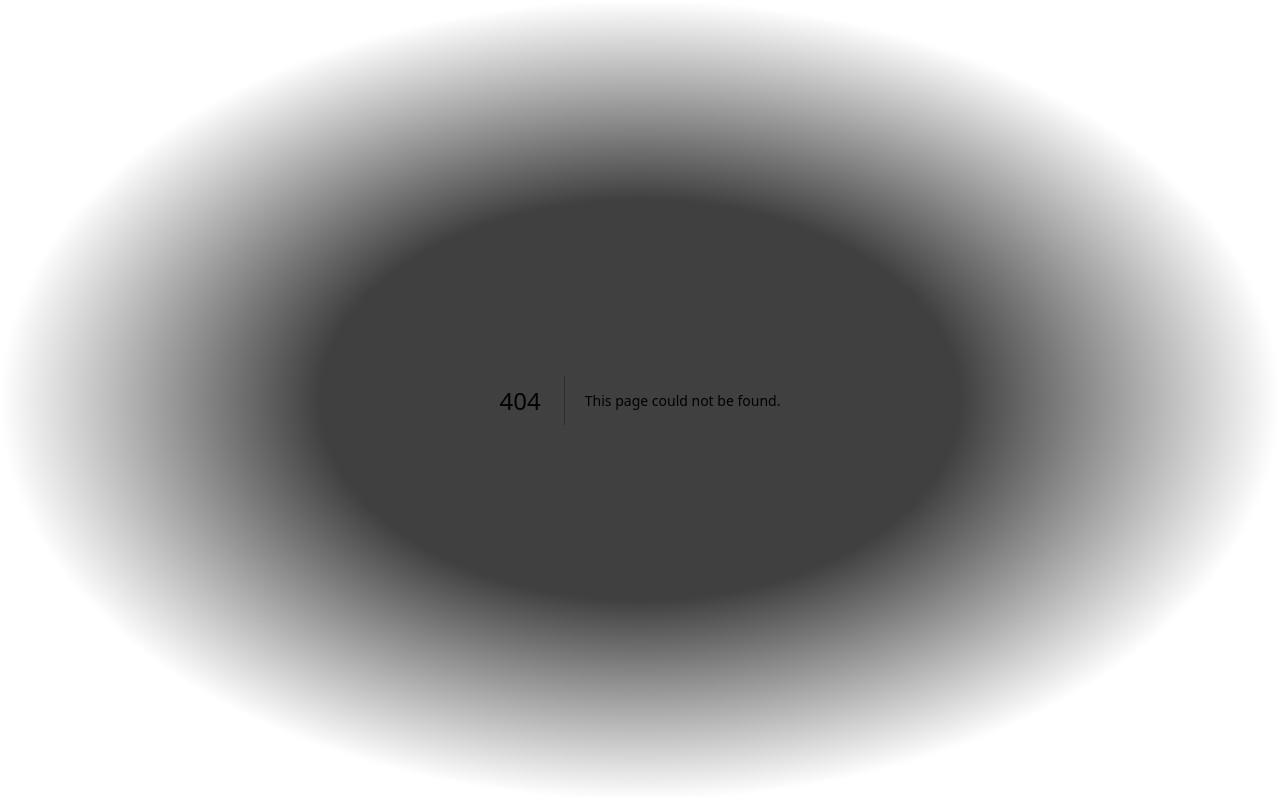
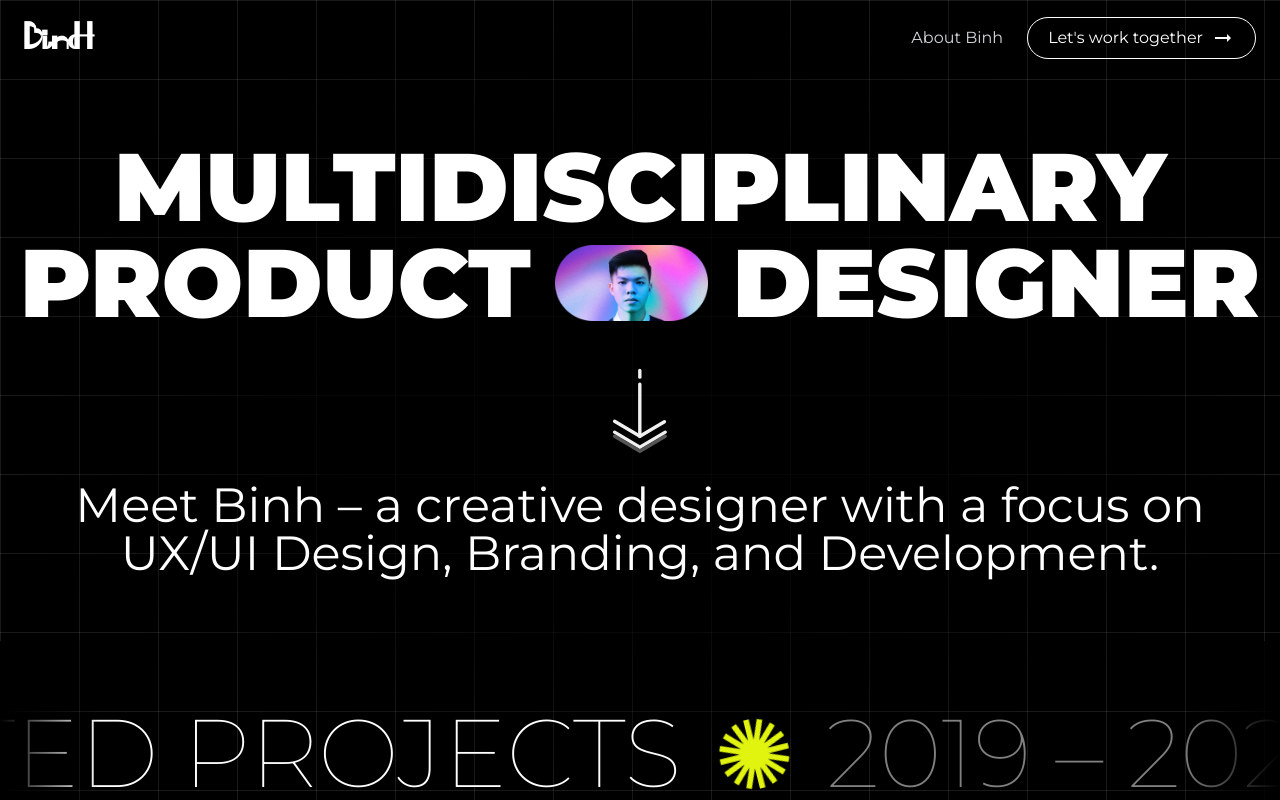
Before and after one commit to binho3399/port, a Next.js app: page /homepage in a window 1280 px wide. Before the commit this address had no page. Shown: the top 800 px of the page. Built offline with nearby package versions, Linux system fonts and the light colour scheme.

Commit message:
new cmit

```diff
--- a/src/app/aboutme/about.tsx
+++ /dev/null
@@ -1,7 +0,0 @@
-import React from "react";
-
-const AboutMe: React.FC  = () => (
-    <div>abc</div>
-);
-
-export default AboutMe;
--- /dev/null
+++ b/src/app/aboutme/page.tsx
@@ -0,0 +1,10 @@
+import React from "react";
+
+const AboutMe = () => (
+  <div>
+    <h1>About Me</h1>
+    <p>This is the About Me page.</p>
+  </div>
+);
+
+export default AboutMe;
--- a/src/app/homepage/_component/Articles/ListArticles.tsx
+++ b/src/app/homepage/_component/Articles/ListArticles.tsx
@@ -51,7 +51,8 @@ const articles = [
         href: "/images/ava.png"
     }
 ];
-export const ListArticles: React.FC = () => (
+
+export const ListArticles = () => (
     <div className="container mx-auto flex flex-col gap-20">
         {articles.map((article, index) => (
             <CardArticle
--- a/src/app/page.tsx
+++ b/src/app/page.tsx
@@ -1,5 +1,5 @@
 import Image from "next/image";
-import HomePage from "@/app/homepage/home";
+import HomePage from "@/app/homepage/page";
 
 // export default function Home() {
 //   return (
--- a/src/components/Header.tsx
+++ b/src/components/Header.tsx
@@ -15,20 +15,19 @@ const Header = () => {
         <div className="flex gap-6 items-center">
           {/* Navigation Links */}
           <nav className="hidden md:flex space-x-6">
-            <Link href="/about" className="text-gray-300 hover:text-white transition">
+            <Link href="/aboutme" className="text-gray-300 hover:text-accent-500 transition">
               About Binh
             </Link>
           </nav>
 
           {/* CTA Button */}
           <Link href="/contact">
-            <button className="group border border-white text-white px-5 py-2 rounded-full flex items-center hover:bg-white hover:text-black transition">
-              Let's work together
-              {/* <span className="ml-2">→</span> */}
-              <span className="material-icons ml-2 text-white group-hover:text-black transition">
+            <button className="group relative flex border border-white text-white px-5 py-2 rounded-full items-center overflow-hidden">
+              <span className="absolute left-0 w-0 h-full bg-accent-500 transition-all duration-500 esae-out group-hover:w-full z-[-1]"></span>
+              <span className="relative z-10 group-hover:text-black transition-colors">Let's work together</span>
+              <span className="material-icons z-10 ml-2 relative z-10 text-white group-hover:text-black transition-colors">
                 arrow_right_alt
               </span>
-              {/* <ArrowRightAltIcon className="ml-2 text-white hover:text-black transition" /> */}
             </button>
           </Link>
         </div>
```
Also changed, not shown: src/app/globals.css (+0 -27 lines), src/app/homepage/page.tsx (renamed from src/app/homepage/home.tsx).
